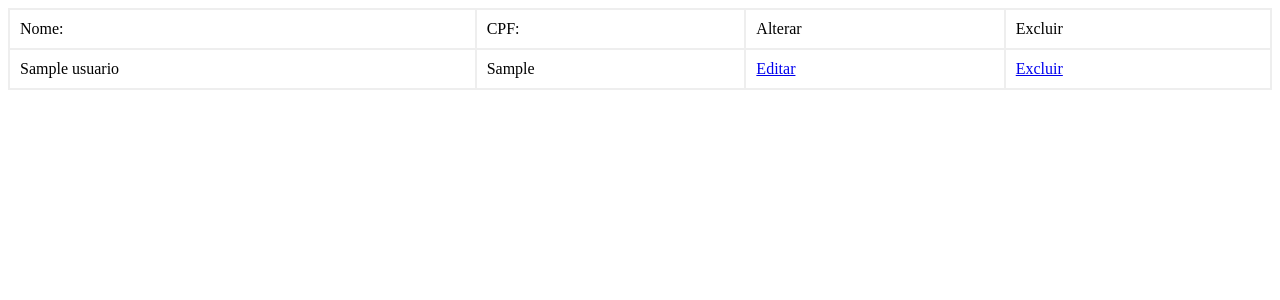
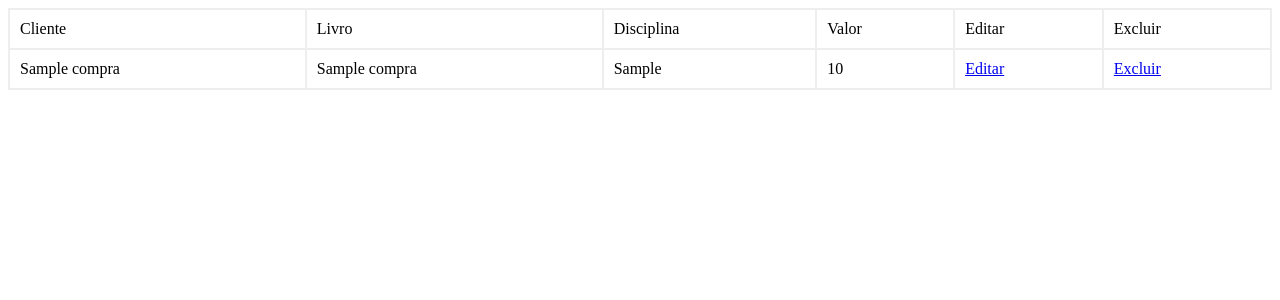
Before and after one commit to Dani-jardim/crud-php, a PHP site: page /comprar/lista_compras.php in a window 1280 px wide. Shown: the top 300 px of the page. Run offline with PHP 8.4, Linux system fonts and the light colour scheme; tables that the repository leaves empty or names only in its code hold one stand-in row (values such as "Sample post").

Commit message:
exibir e editar compras

```diff
--- a/comprar/excluir_compras.php
+++ b/comprar/excluir_compras.php
@@ -1,12 +1,12 @@
 <?php
 include ("../banco/conecta.php");
 
-  $recid=$_GET["idexc"];
+  $recidcompras=$_GET["idexcc"];
 
-  $seleciona = $conexao->prepare("delete from usuarios where id=$recid");
+  $seleciona = $conexao->prepare("delete from compras where id=$recidcompras");
   $seleciona -> execute();
 
 
-  header ("location:lista_usuarios.php");
+  header ("location:lista_compras.php");
 
 ?>
--- a/comprar/lista_compras.php
+++ b/comprar/lista_compras.php
@@ -4,31 +4,34 @@
   <meta charset="UTF-8">
   <meta name="viewport" content="width=device-width, initial-scale=1.0">
   <meta http-equiv="X-UA-Compatible" content="ie=edge">
-
   <script type = 'text/javascript' src="../js/apagar.js"> </script>
   <title>Lista de Compras </title>
 </head>
 <body>
   <table width="100%" border="1" bordercolor="#EEE" cellspacing="0" cellpadding="10">
     <tr>
-      <td>Nome:</td>
-      <td>CPF:</td>
-      <td>Alterar</td>
+      <td>Cliente</td>
+      <td>Livro</td>
+      <td>Disciplina</td>
+      <td>Valor</td>
+      <td>Editar</td>
       <td>Excluir</td>
     </tr>
     <?php
       include("../banco/conecta.php");
-      $seleciona = $conexao->prepare("SELECT * FROM `compras` INNER JOIN produtos on produto_id = produtos.id INNER JOIN usuarios on usuario_id = usuarios.id");
+      $seleciona = $conexao -> prepare ("SELECT nome, titulo, disciplina, valor, compras.id  FROM  `compras` INNER JOIN produtos on produto_id = produtos.id INNER JOIN usuarios on usuario_id = usuarios.id");
       $seleciona -> execute();
       $resultados = $seleciona -> setFetchMode(PDO::FETCH_ASSOC);
       $resultados = $seleciona ->fetchAll();
-      foreach ($resultados as $usuario) {
+      foreach ($resultados as $compras) {
     ?>
     <tr>
-      <td><?=$usuario["nome"]?></td>
-      <td><?=$usuario["cpf"]?></td>
-      <td><a href="editar_usuarios.php?editaid=<?=$usuario['id']?>">Editar</a></td>
-      <td><a href="#" onclick="verificausuarios(<?=$usuario['id']?>)">Excluir</a></td>
+      <td><?=$compras["nome"]?></td>
+      <td><?=$compras["titulo"]?></td>
+      <td><?=$compras["disciplina"]?></td>
+      <td><?=$compras["valor"]?></td>
+      <td><a href="editar_compras.php?editaid=<?=$compras['id']?>">Editar</a></td>
+      <td><a href="#" onClick="verificacompras(<?=$compras['id']?>)">Excluir</a></td>
     </tr>
     <?php }?>
   </table>
--- a/index.php
+++ b/index.php
@@ -9,6 +9,6 @@
 <body>
   <button><a href="usuarios/cadastra_usuarios.php">Cadastrar Usuários</a></button>
   <button><a href="produtos/cadastra_produtos.php">Cadastrar Produtos</a></button>
-  <button><a href="comprar/lista_compras.php"> Comprar</a></button>
+  <button><a href="comprar/lista_compras.php"> Todas as compras</a></button>
 </body>
 </html>
--- a/js/apagar.js
+++ b/js/apagar.js
@@ -9,3 +9,9 @@ function verificaprodutos(recidproduto) {
     window.location = "../produtos/excluir_produtos.php?idexcp=" + recidproduto
   }
 }
+
+function verificacompras(recidcompras) {
+  if (confirm("Você realmente quer excluir?")) {
+    window.location = "../comprar/excluir_compras.php?idexcc=" + recidcompras
+  }
+}
```
Also changed, not shown: comprar/editar_compras.php (+24 -9 lines), comprar/grava_compras.php (+4 -4 lines), comprar/gravaedita_compras.php (+8 -6 lines), README.md.
